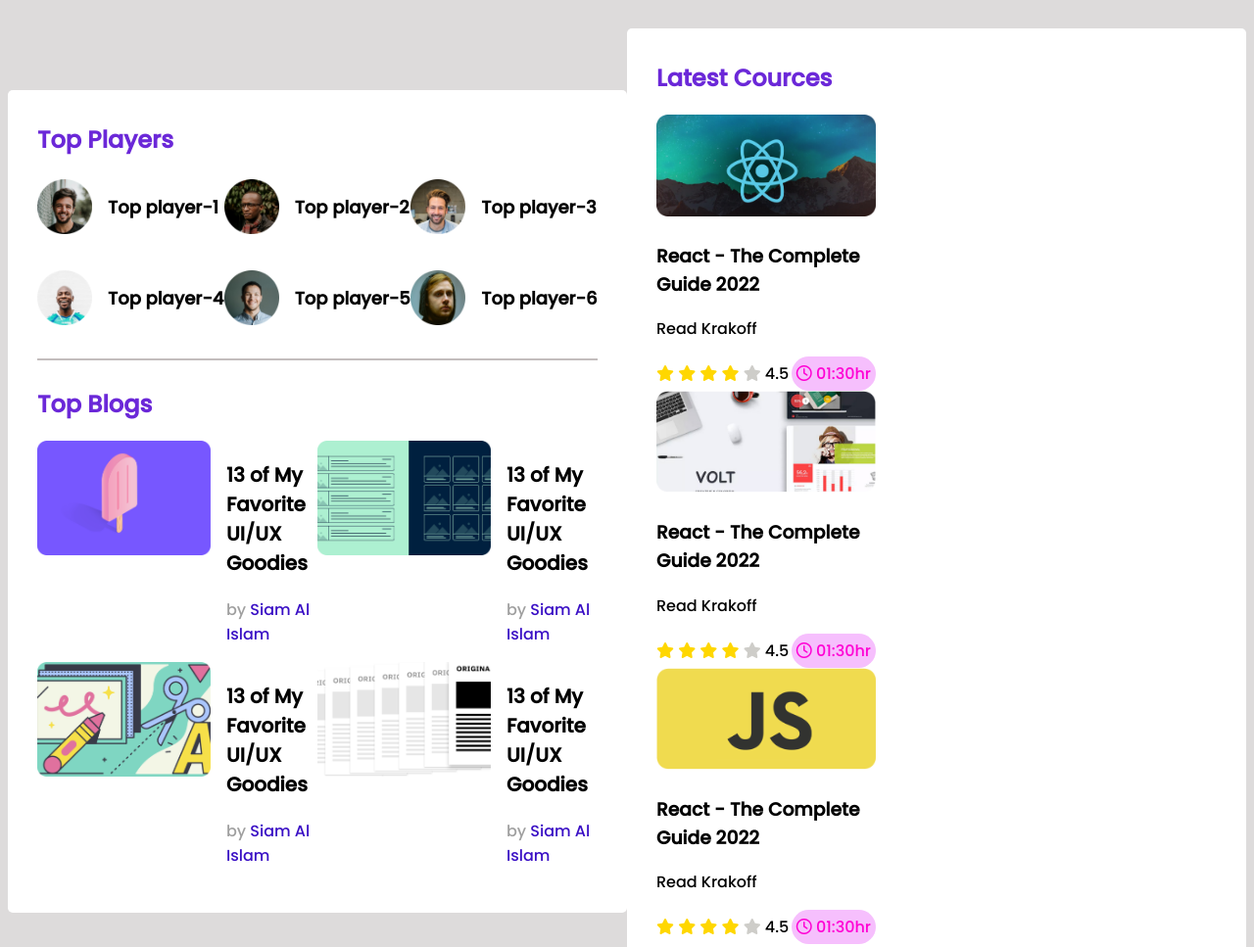
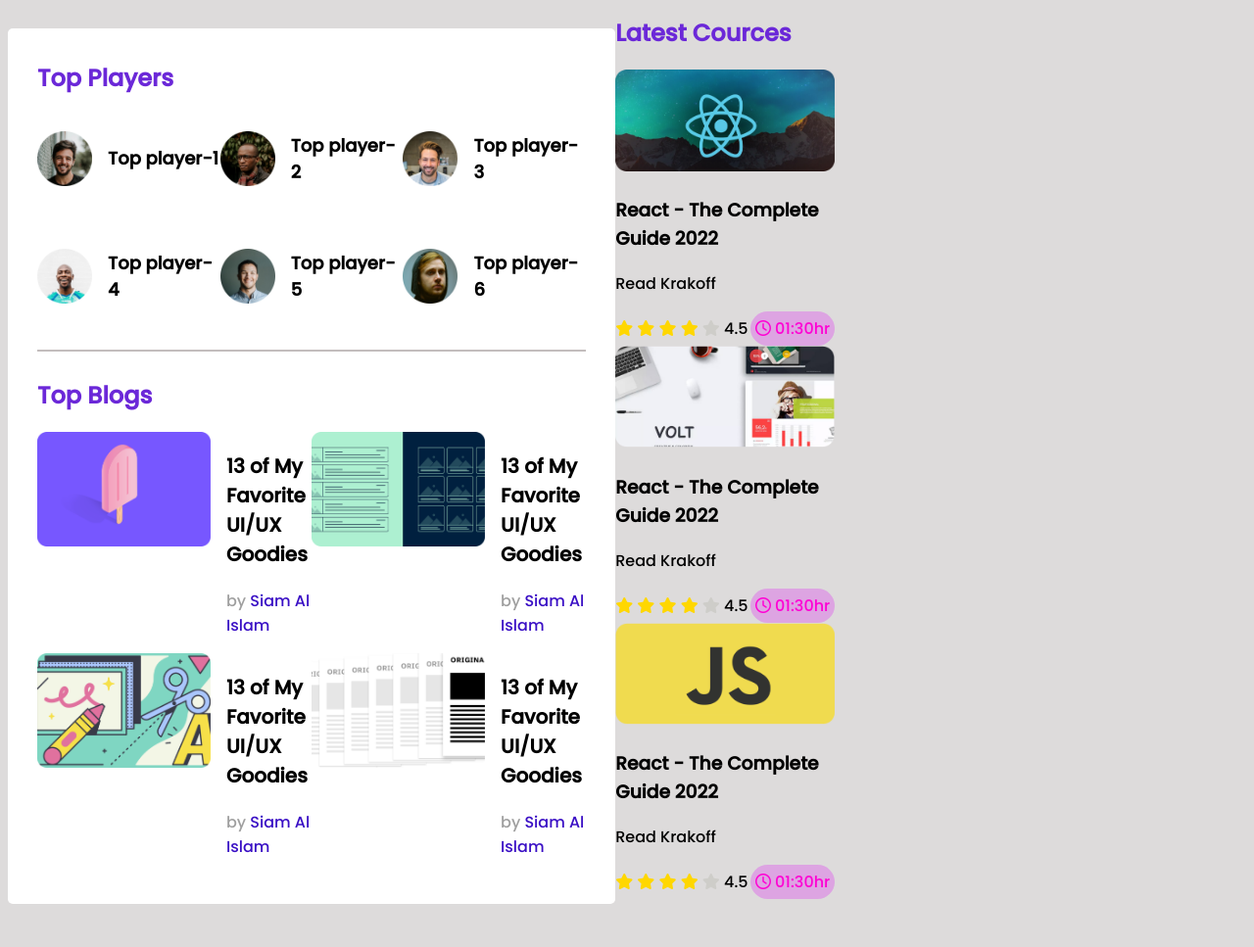
Before and after one commit to Siam-al-islam/leader-board-css3, a plain HTML site: page index.html in a window 1280 px wide. Shown: the top 967 px of the page at 98% size. After the commit the page ends 931 px from the top, so only its background shows below. Drawn offline with Linux system fonts and the light colour scheme.

Commit message:
code added

```diff
--- a/index.html
+++ b/index.html
@@ -8,7 +8,7 @@
     <title>Leader Board</title>
     <script src="https://kit.fontawesome.com/d6315e7ed9.js" crossorigin="anonymous"></script>
     <!-- stylesheet -->
-    <link rel="stylesheet" href="../leader-board-css3/styles/style.css">
+    <link rel="stylesheet" href="../styles/style.css">
 </head>
 
 <body>
@@ -93,7 +93,7 @@
         </section>
 
         <!-- Latest Cources -->
-        <section class="container">
+        <section>
             <h2 class=" section-title">Latest Cources</h2>
             <div class="cources">
                 <div class="cource">
--- a/styles/style.css
+++ b/styles/style.css
@@ -58,7 +58,7 @@ hr{
     grid-row-gap: 26;
 }
 .blog{
-    display: flex;
+    display:flex;
 }
 .blog .thumbnail img{
     width: 177px;
@@ -83,7 +83,7 @@ hr{
 /* cources style */
 .cources{
     display: grid;
-    grid-template-columns: 1fr 1fr 1fr;;
+    grid-template-columns: repeat(3,1fr);
     grid-column-gap: 24px;
 }
 .cource .cource-banner img{
```
